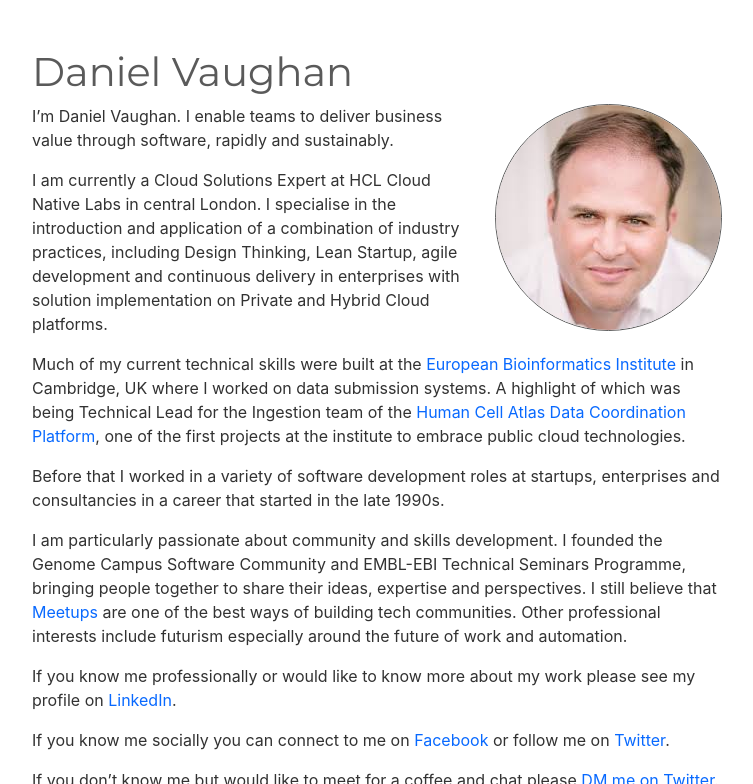
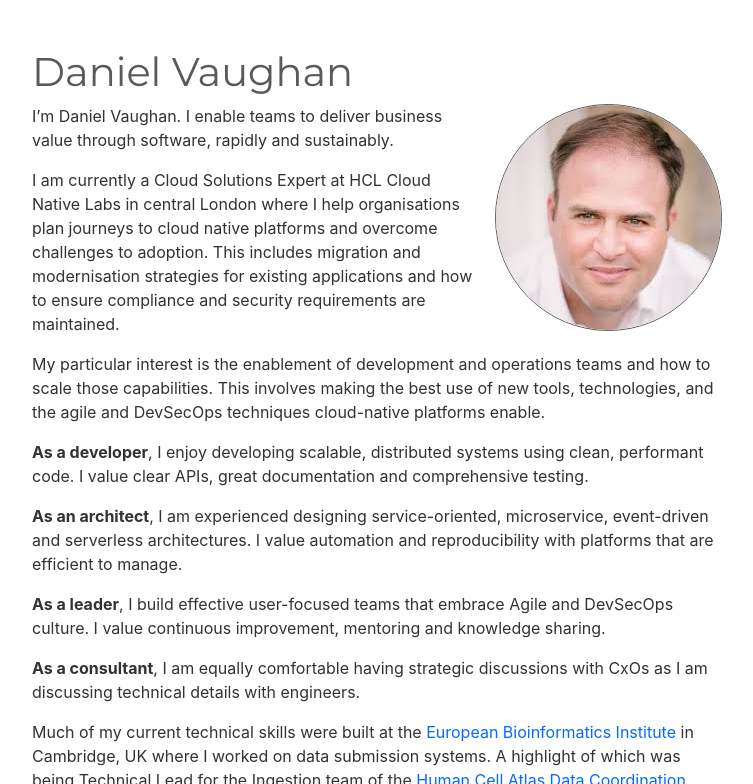
Before and after one commit to danielvaughan/danielvaughan.github.io, a Jekyll site: the page built from index.md, in a window 1280 px wide and 900 px high, cut to the strip 0-784 px from the top of the window. Shown: the whole strip, without its empty margins (263-1016 px from the left). Built offline with Jekyll 4.4.1, drawn with Linux system fonts in a browser that asks for light colours.

```diff
--- a/index.md
+++ b/index.md
@@ -6,7 +6,17 @@
 <img style="float: right; margin-left: 20px; border: 1px solid; border-radius: 50%; border-color: #5a5a5a;" src="img/danielvaughan-com.jpeg">
 I’m Daniel Vaughan. I enable teams to deliver business value through software, rapidly and sustainably.
 
-I am currently a Cloud Solutions Expert at HCL Cloud Native Labs in central London. I specialise in the introduction and application of a combination of industry practices, including Design Thinking, Lean Startup, agile development and continuous delivery in enterprises with solution implementation on Private and Hybrid Cloud platforms.
+I am currently a Cloud Solutions Expert at HCL Cloud Native Labs in central London where I help organisations plan journeys to cloud native platforms and overcome challenges to adoption. This includes migration and modernisation strategies for existing applications and how to ensure compliance and security requirements are maintained.
+
+My particular interest is the enablement of development and operations teams and how to scale those capabilities. This involves making the best use of new tools, technologies, and the agile and DevSecOps techniques cloud-native platforms enable.
+
+<b>As a developer</b>, I enjoy developing scalable, distributed systems using clean, performant code. I value clear APIs, great documentation and comprehensive testing.
+
+<b>As an architect</b>, I am experienced designing service-oriented, microservice, event-driven and serverless architectures. I value automation and reproducibility with platforms that are efficient to manage.
+
+<b>As a leader</b>, I build effective user-focused teams that embrace Agile and DevSecOps culture. I value continuous improvement, mentoring and knowledge sharing.
+
+<b>As a consultant</b>, I am equally comfortable having strategic discussions with CxOs as I am discussing technical details with engineers.
 
 Much of my current technical skills were built at the [European Bioinformatics Institute](https://www.ebi.ac.uk){:target="_blank"} in Cambridge, UK where I worked on data submission systems. A highlight of which was being Technical Lead for the Ingestion team of the [Human Cell Atlas](https://www.humancellatlas.org) [Data Coordination Platform](https://www.humancellatlas.org/data-sharing), one of the first projects at the institute to embrace public cloud technologies.
 
```
